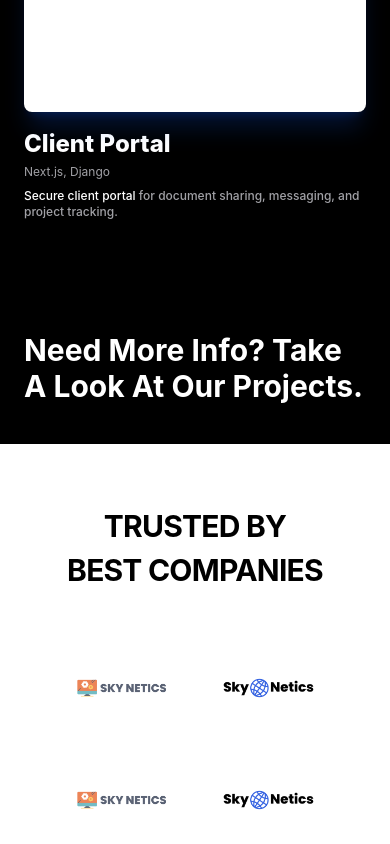
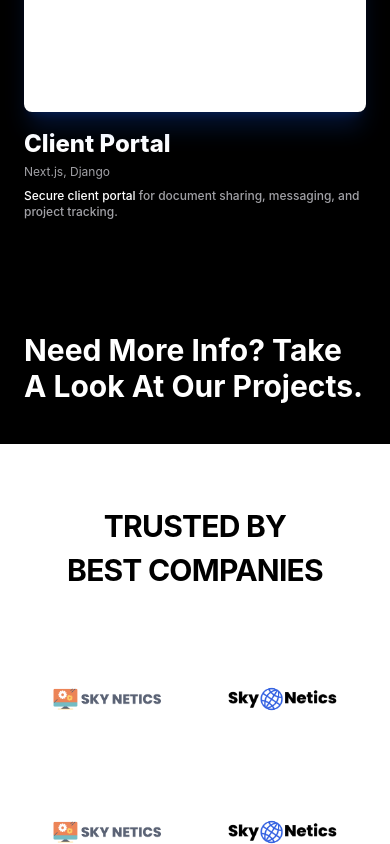
Before and after one commit to Sky-Netics/Portfolio, a Next.js app in the folder org-portfolio/: page / in a window 390 px wide. Shown: the part 11156-12000 px from the top of the page. Built offline with nearby package versions, Linux system fonts and the light colour scheme.

Commit message:
refactoring trustedcompanies

```diff
--- a/org-portfolio/components/Trusted.tsx
+++ b/org-portfolio/components/Trusted.tsx
@@ -7,10 +7,10 @@ import logo1 from "../public/images/logo-transparent-png.png";
 import logo2 from "../public/images/logo-transparent-png2.png";
 
 const companies = [
-  { alt: "sky1", src: logo1 },
-  { alt: "sky11", src: logo2 },
-  { alt: "sku111", src: logo1 },
-  { alt: "sky1111", src: logo2 },
+  { alt: "Acme Corp", src: logo1 },
+  { alt: "SkyTech Solutions", src: logo2 },
+  { alt: "InnovateX", src: logo1 },
+  { alt: "NextGen Web", src: logo2 },
 ];
 
 const TrustedByCompanies: React.FC = () => {
@@ -23,7 +23,7 @@ const TrustedByCompanies: React.FC = () => {
           </h2>
         </header>
 
-        <div className="grid grid-cols-2 md:grid-cols-4 gap-2 md:gap-5 items-center justify-center max-w-5/6 mx-auto">
+        <div className="grid grid-cols-2 md:grid-cols-4 gap-2 md:gap-5 items-center justify-center max-w-5xl mx-auto">
           {companies.map(({ alt, src }) => (
             <figure
               key={alt}
```
